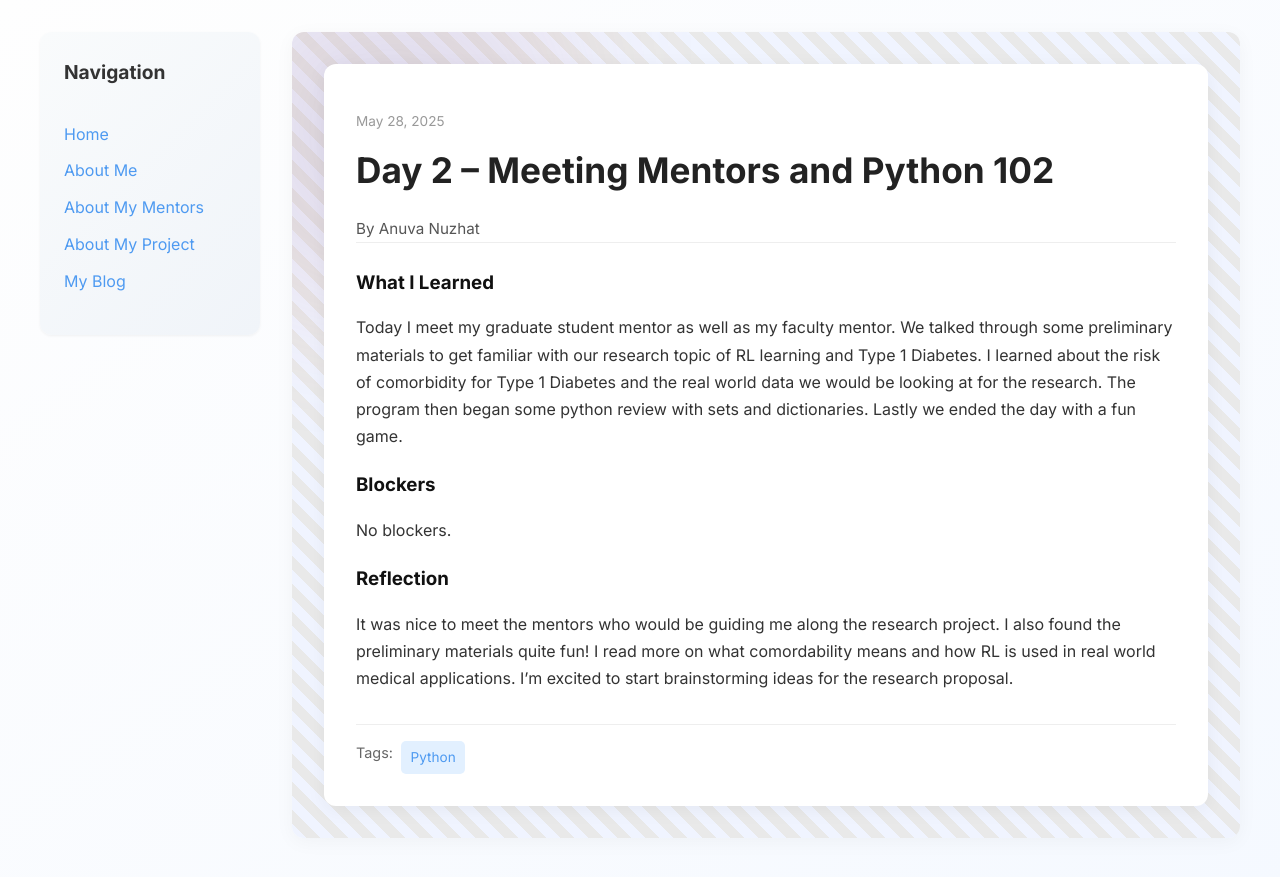
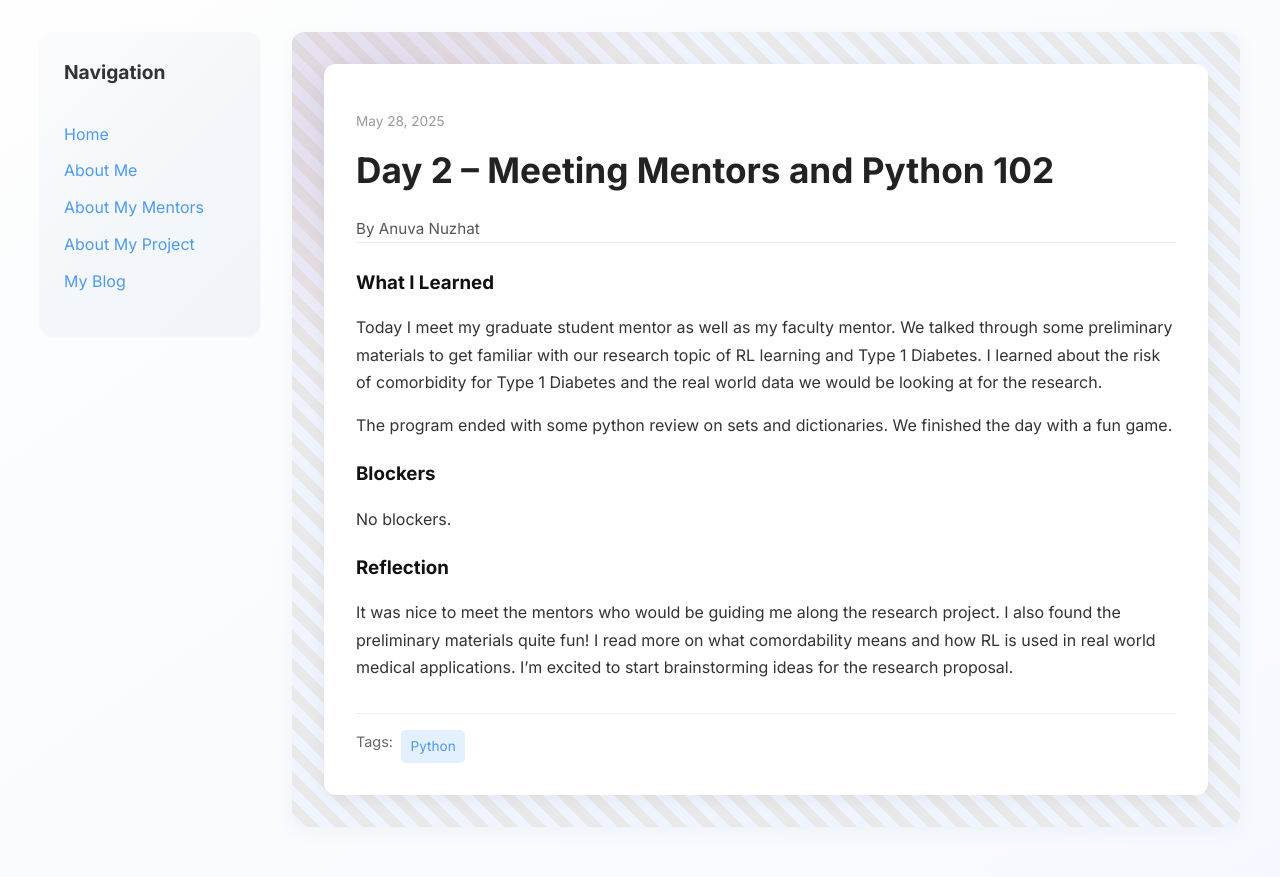
Before and after one commit to anuvanuzhat/anuvanuzhat.github.io, a Jekyll site: the page built from _posts/2025-05-28-day-2.md, in a window 1280 px wide. Shown: the top 877 px of the page. Built offline with Jekyll 4.4.1, drawn with Linux system fonts in a browser that asks for light colours.

Commit message:
Update 2025-05-28-day-2.md

```diff
--- a/_posts/2025-05-28-day-2.md
+++ b/_posts/2025-05-28-day-2.md
@@ -7,7 +7,9 @@ permalink: /day2.html
 tags: ["Python"]
 
 what_i_learned: |
-  Today I meet my graduate student mentor as well as my faculty mentor. We talked through some preliminary materials to get familiar with our research topic of RL learning and Type 1 Diabetes. I learned about the risk of comorbidity for Type 1 Diabetes and the real world data we would be looking at for the research. The program then began some python review with sets and dictionaries. Lastly we ended the day with a fun game.
+  Today I meet my graduate student mentor as well as my faculty mentor. We talked through some preliminary materials to get familiar with our research topic of RL learning and Type 1 Diabetes. I learned about the risk of comorbidity for Type 1 Diabetes and the real world data we would be looking at for the research.
+
+  The program ended with some python review on sets and dictionaries. We finished the day with a fun game.
 
 blockers: |
   No blockers.
```
